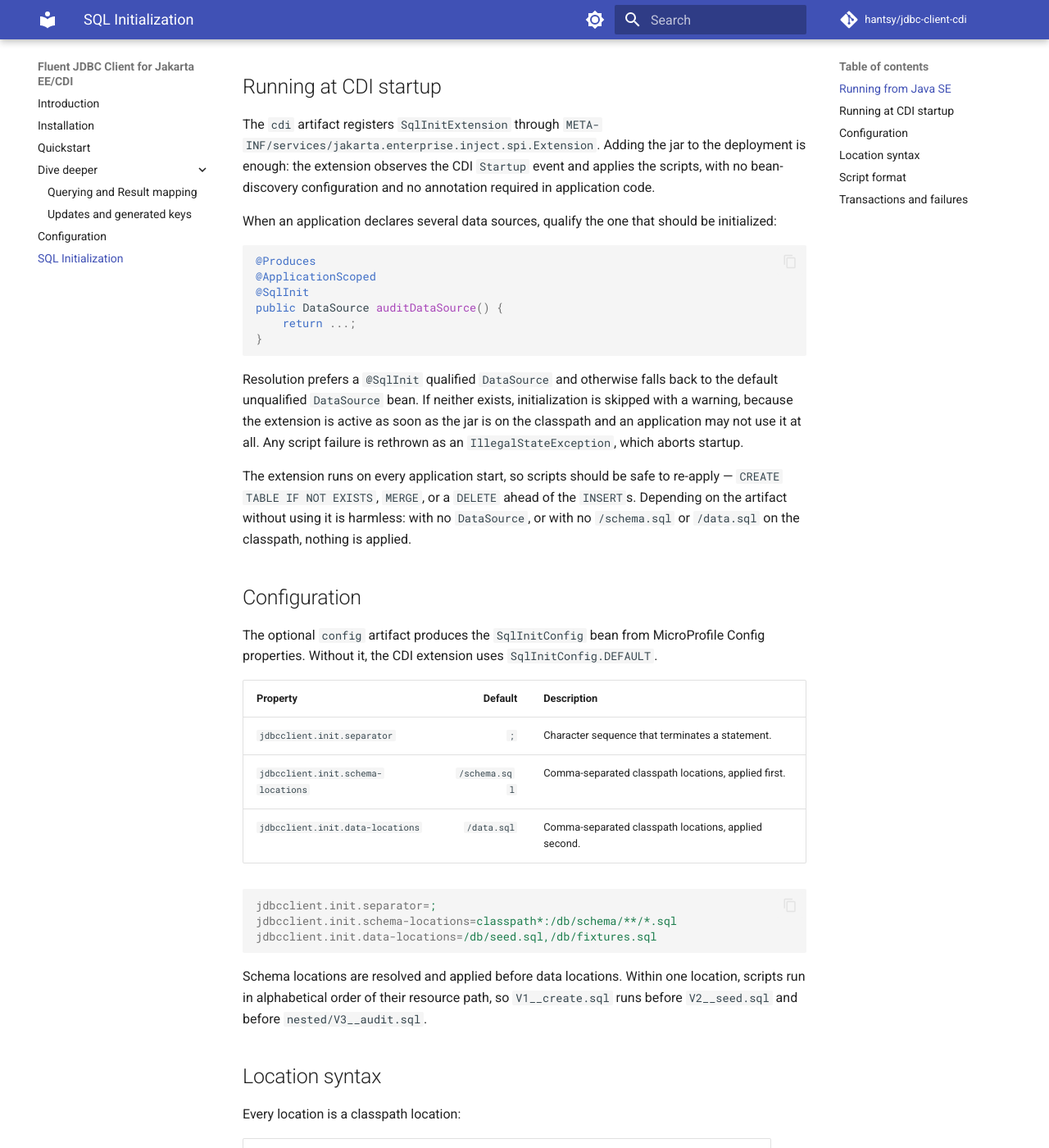
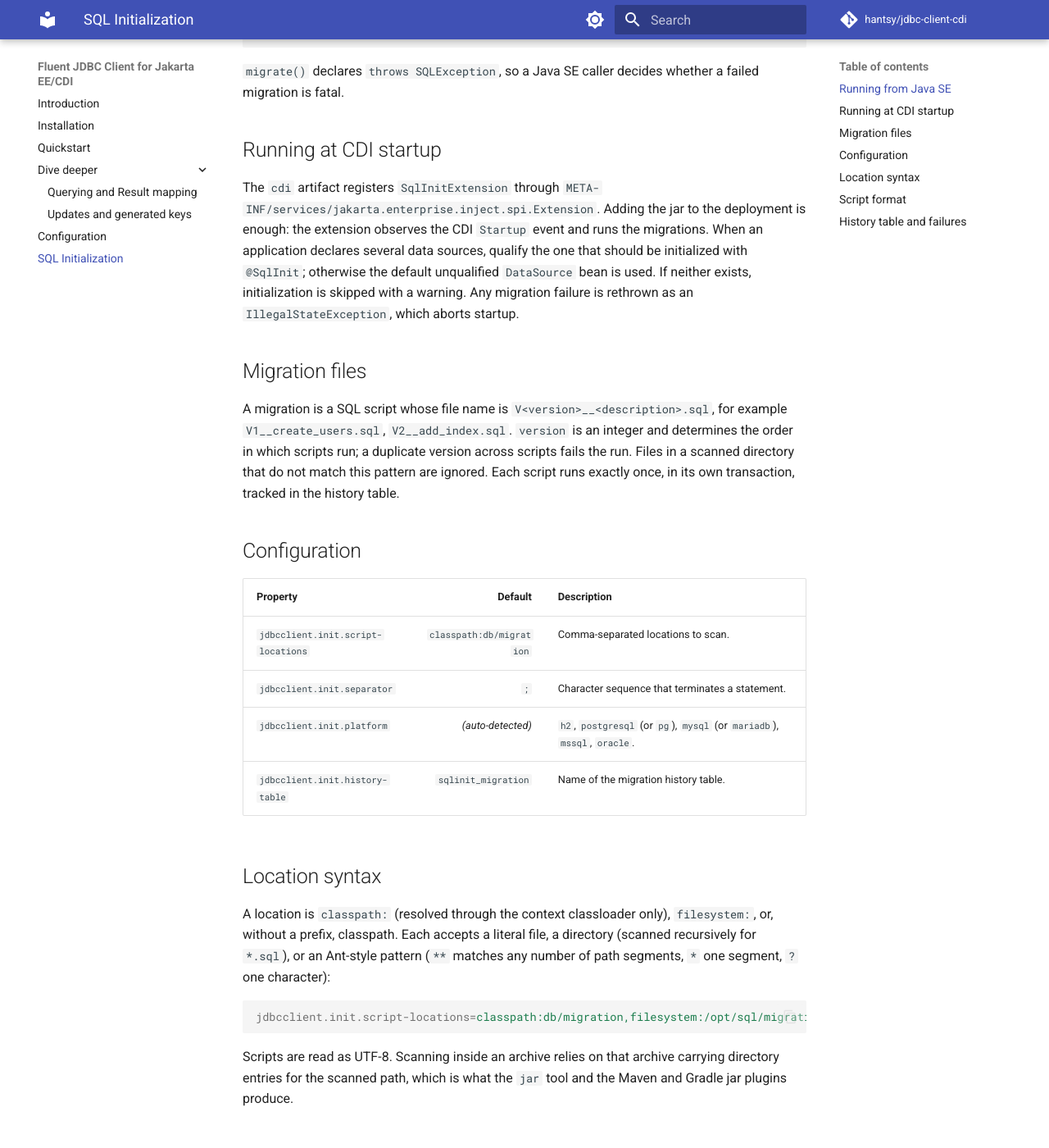
Before and after one commit to hantsy/jdbc-client-cdi, an MkDocs documentation site: the page built from docs/sql-init.md, in a window 1280 px wide and 1400 px high, scrolled down 1025 px. Shown: the whole window at 82% size. Built offline with MkDocs 1.6.1 and Material for MkDocs 9.7.7, drawn with Linux system fonts in a browser that asks for light colours; comment, search, counter and statistics services are not loaded; some of the changed text lies outside the part shown.

Commit message:
docs(sqlinit): document the versioned migration runner
Co-Authored-By: Claude Code <noreply@anthropic.com>

````diff
--- a/docs/sql-init.md
+++ b/docs/sql-init.md
@@ -1,16 +1,15 @@
 # SQL Initialization
 
-SQL initialization applies schema and data scripts to a database when an application starts. It ships as three
+SQL initialization applies versioned migrations to a database when an application starts. It ships as three
 artifacts that mirror the `jdbc-client` modules, so an application can take only the parts it needs.
 
-| Artifact                     | Contents                                                                     |
-|------------------------------|------------------------------------------------------------------------------|
-| `jdbc-client-sql-init-core`  | `SqlScriptPopulator`, `SqlScriptParser`, `SqlInitConfig`. JDK only.           |
-| `jdbc-client-sql-init-cdi`   | The `@SqlInit` qualifier and a portable CDI extension that runs at startup.   |
+| Artifact                     | Contents                                                                  |
+|------------------------------|---------------------------------------------------------------------------|
+| `jdbc-client-sql-init-core`  | `SqlMigrator`, `SqlInitConfig`, `DatabasePlatform`, `SqlScriptParser`. JDK only. |
+| `jdbc-client-sql-init-cdi`   | The `@SqlInit` qualifier and a portable CDI extension that runs at startup. |
 | `jdbc-client-sql-init-config`| `SqlInitConfig` produced from `jdbcclient.init.*` MicroProfile Config values. |
 
 ```xml
-
 <dependency>
     <groupId>io.github.hantsy.jdbc</groupId>
     <artifactId>jdbc-client-sql-init-core</artifactId>
@@ -18,134 +17,88 @@ artifacts that mirror the `jdbc-client` modules, so an application can take only
 </dependency>
 ```
 
-The `cdi` and `config` artifacts pull in the core one, so a Jakarta EE application usually declares only those two.
+The `cdi` and `config` artifacts pull in the core one.
 
 ## Running from Java SE
 
-`SqlScriptPopulator` needs nothing but a `DataSource`:
+`SqlMigrator` needs nothing but a `DataSource`:
 
 ```java
-new SqlScriptPopulator(dataSource).populate();
+new SqlMigrator(dataSource).migrate();
 ```
 
-That applies `/schema.sql` and then `/data.sql` from the classpath, splitting statements on `;`. Pass an explicit
-`SqlInitConfig` to change any of it:
+That scans the default location `classpath:db/migration` for scripts named `V<version>__<description>.sql`
+and applies the ones that have not run yet. Pass an explicit `SqlInitConfig` to change any of it:
 
 ```java
-SqlInitConfig config = new SqlInitConfig("/", List.of("/db/schema.sql"), List.of("classpath*:/db/data/**/*.sql"));
-new SqlScriptPopulator(dataSource, config).populate();
+SqlInitConfig config = SqlInitConfig.builder()
+        .scriptLocations(List.of("classpath:db/migration", "filesystem:/opt/sql/migration"))
+        .platform("postgresql")
+        .build();
+new SqlMigrator(dataSource, config).migrate();
 ```
 
-`populate()` declares `throws SQLException`, so a Java SE caller decides whether a failed initialization is fatal.
+`migrate()` declares `throws SQLException`, so a Java SE caller decides whether a failed migration is fatal.
 
 ## Running at CDI startup
 
 The `cdi` artifact registers `SqlInitExtension` through
-`META-INF/services/jakarta.enterprise.inject.spi.Extension`. Adding the jar to the deployment is enough: the extension
-observes the CDI `Startup` event and applies the scripts, with no bean-discovery configuration and no annotation
-required in application code.
+`META-INF/services/jakarta.enterprise.inject.spi.Extension`. Adding the jar to the deployment is enough: the
+extension observes the CDI `Startup` event and runs the migrations. When an application declares several data
+sources, qualify the one that should be initialized with `@SqlInit`; otherwise the default unqualified
+`DataSource` bean is used. If neither exists, initialization is skipped with a warning. Any migration failure is
+rethrown as an `IllegalStateException`, which aborts startup.
 
-When an application declares several data sources, qualify the one that should be initialized:
+## Migration files
 
-```java
-@Produces
-@ApplicationScoped
-@SqlInit
-public DataSource auditDataSource() {
-    return ...;
-}
-```
-
-Resolution prefers a `@SqlInit` qualified `DataSource` and otherwise falls back to the default unqualified
-`DataSource` bean. If neither exists, initialization is skipped with a warning, because the extension is active as soon
-as the jar is on the classpath and an application may not use it at all. Any script failure is rethrown as an
-`IllegalStateException`, which aborts startup.
-
-The extension runs on every application start, so scripts should be safe to re-apply — `CREATE TABLE IF NOT EXISTS`,
-`MERGE`, or a `DELETE` ahead of the `INSERT`s. Depending on the artifact without using it is harmless: with no
-`DataSource`, or with no `/schema.sql` or `/data.sql` on the classpath, nothing is applied.
+A migration is a SQL script whose file name is `V<version>__<description>.sql`, for example
+`V1__create_users.sql`, `V2__add_index.sql`. `version` is an integer and determines the order in which scripts
+run; a duplicate version across scripts fails the run. Files in a scanned directory that do not match this
+pattern are ignored. Each script runs exactly once, in its own transaction, tracked in the history table.
 
 ## Configuration
 
-The optional `config` artifact produces the `SqlInitConfig` bean from MicroProfile Config properties. Without it, the
-CDI extension uses `SqlInitConfig.DEFAULT`.
-
-| Property                          |       Default | Description                                            |
-|-----------------------------------|--------------:|--------------------------------------------------------|
-| `jdbcclient.init.separator`       |           `;` | Character sequence that terminates a statement.        |
-| `jdbcclient.init.schema-locations`|  `/schema.sql` | Comma-separated classpath locations, applied first.    |
-| `jdbcclient.init.data-locations`  |   `/data.sql` | Comma-separated classpath locations, applied second.   |
-
-```properties
-jdbcclient.init.separator=;
-jdbcclient.init.schema-locations=classpath*:/db/schema/**/*.sql
-jdbcclient.init.data-locations=/db/seed.sql,/db/fixtures.sql
-```
-
-Schema locations are resolved and applied before data locations. Within one location, scripts run in alphabetical order
-of their resource path, so `V1__create.sql` runs before `V2__seed.sql` and before `nested/V3__audit.sql`.
+| Property                          |               Default | Description |
+|-----------------------------------|----------------------:|-------------|
+| `jdbcclient.init.script-locations`| `classpath:db/migration` | Comma-separated locations to scan. |
+| `jdbcclient.init.separator`       |                   `;` | Character sequence that terminates a statement. |
+| `jdbcclient.init.platform`        | *(auto-detected)*     | `h2`, `postgresql` (or `pg`), `mysql` (or `mariadb`), `mssql`, `oracle`. |
+| `jdbcclient.init.history-table`   | `sqlinit_migration`   | Name of the migration history table. |
 
 ## Location syntax
 
-Every location is a classpath location:
-
-| Form                            | Meaning                                                              |
-|---------------------------------|----------------------------------------------------------------------|
-| `/schema.sql`                   | A literal resource, taken from the first classpath root that has it.  |
-| `classpath:/db/schema.sql`      | The same, with the prefix spelled out.                                |
-| `classpath*:/db/migration/**/*.sql` | Every match across every classpath root.                          |
-
-Wildcard locations use Ant-style patterns: `**` matches any number of path segments, `*` matches any run of characters
-inside one segment, and `?` matches a single character.
+A location is `classpath:` (resolved through the context classloader only), `filesystem:`, or, without a prefix,
+classpath. Each accepts a literal file, a directory (scanned recursively for `*.sql`), or an Ant-style pattern
+(`**` matches any number of path segments, `*` one segment, `?` one character):
 
 ```properties
-# every .sql file under /db/migration, at any depth, in any jar or classes directory
-jdbcclient.init.schema-locations=classpath*:/db/migration/**/*.sql
+jdbcclient.init.script-locations=classpath:db/migration,filesystem:/opt/sql/migration
 ```
 
-Scripts are read as UTF-8. Scanning inside an archive relies on that archive carrying directory entries for the scanned
-path, which is what the `jar` tool and the Maven and Gradle jar plugins produce.
+Scripts are read as UTF-8. Scanning inside an archive relies on that archive carrying directory entries for the
+scanned path, which is what the `jar` tool and the Maven and Gradle jar plugins produce.
 
 ## Script format
 
-The parser tracks quoting and comments, so a separator inside any of them does not end a statement:
-
-```sql
--- a line comment
-# also a line comment
-/* a block comment, /* which may nest */ and keeps going */
-INSERT INTO engineers (name) VALUES ('a;b');   -- the ; inside the literal is not a separator
-INSERT INTO engineers (name) VALUES ('it''s');
-```
-
-A trailing statement without a separator is still applied, and a script that contains only blanks and comments applies
-nothing. An unbalanced quote or an unterminated block comment fails the initialization rather than silently running a
-truncated statement.
-
-`DELIMITER` is honoured, which is what MySQL and MariaDB scripts use to wrap a stored-procedure body:
+The parser tracks quoting and comments, so a separator inside any of them does not end a statement, and honours
+`DELIMITER`, which is what MySQL and MariaDB scripts use to wrap a stored-procedure body:
 
 ```sql
 DELIMITER //
 CREATE PROCEDURE reset_counters()
 BEGIN
     UPDATE counters SET value = 0;
-    UPDATE audit_log SET reset_at = CURRENT_TIMESTAMP;
 END//
 DELIMITER ;
 ```
 
-## Transactions and failures
+## History table and failures
 
-All statements from all resolved scripts run inside a single transaction. The first failure rolls back everything
-already applied and is rethrown, so a half-initialized database is not left behind.
-
-The rollback covers whatever the engine lets a transaction cover. Engines that commit implicitly on DDL, MySQL and
-MariaDB among them, cannot roll back a schema script that has already been applied, so a failure part-way through
-initialization can leave the schema in place on those databases. Treat schema scripts as forward-only there, and keep
-data that must be atomic in the data scripts.
-
-A literal location that resolves to nothing fails the initialization, which catches a typo in a configured path. The
-built-in `/schema.sql` and `/data.sql` defaults are the exception: they are skipped quietly when absent, so adding the
-dependency without any scripts is harmless. A wildcard location that matches nothing logs a warning and is skipped.
+Each applied migration is recorded in the history table with a `status` of `running`, `succeeded`, or `failed`.
+A migration is claimed by inserting a `running` row, executed in its own transaction, then marked `succeeded`.
+If a script fails, its transaction is rolled back and the row is marked `failed` with the error message; a
+`failed` or leftover `running` row stops the next startup, because re-running against partial state is unsafe.
+Engines that commit implicitly on DDL (MySQL and MariaDB among them) cannot roll back a schema script, so treat
+such scripts as forward-only there.
 
 For query execution once the database is initialized, continue with [querying and result mapping](querying.md).
````
